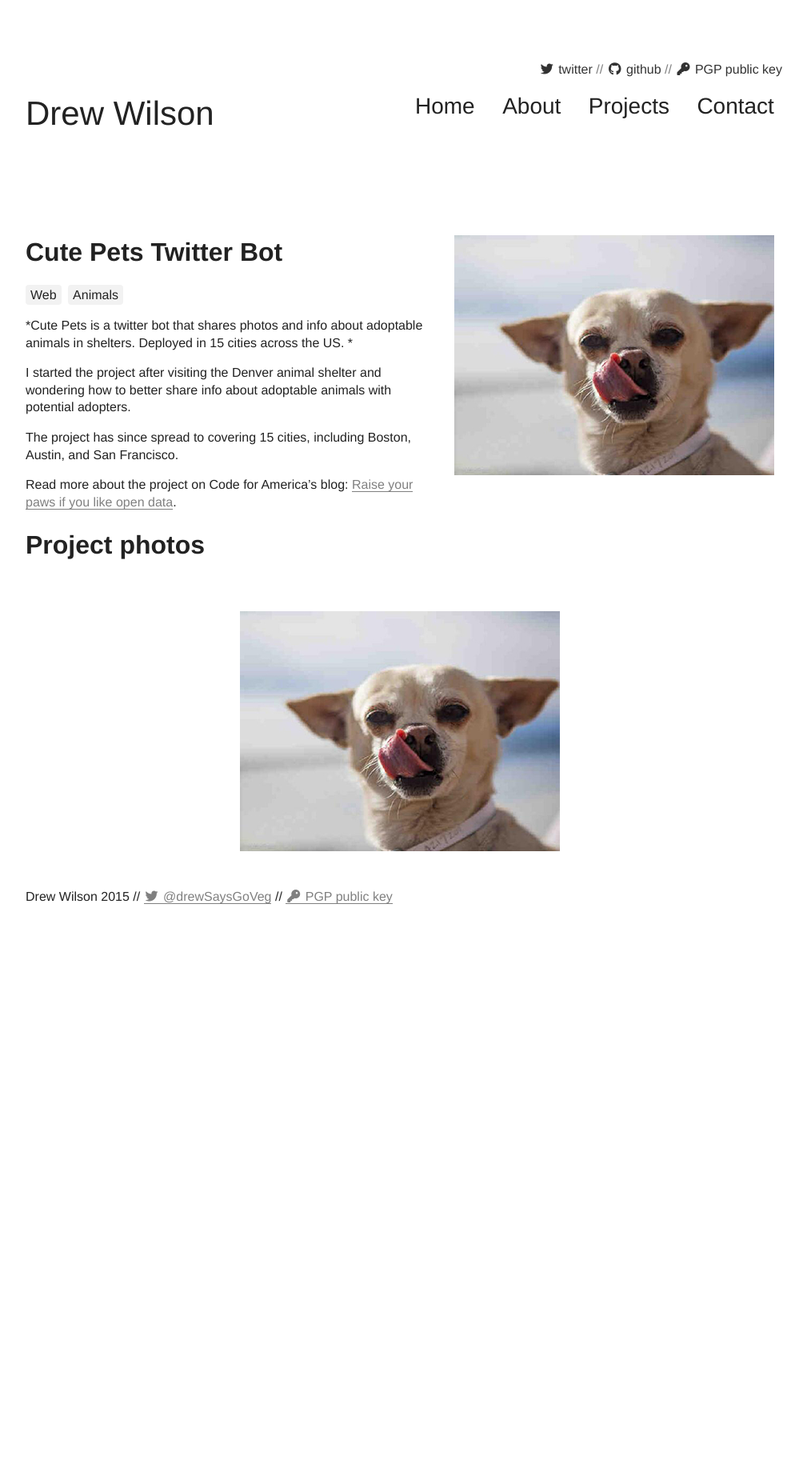
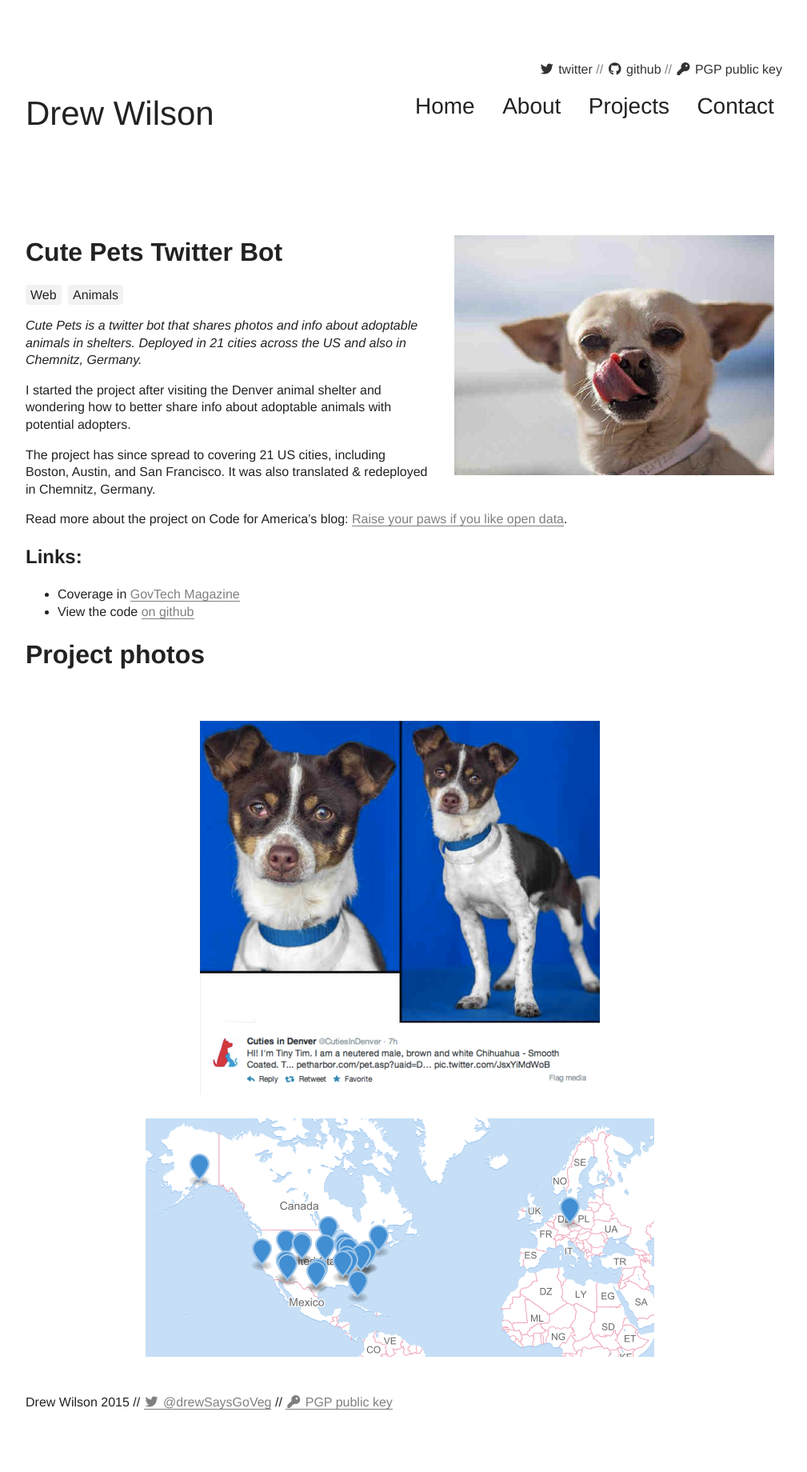
Before and after one commit to drewrwilson/drewrwilson.github.io, a Jekyll site: the page built from _posts/projects/2014-03-01-cute-pets-bot-open-data.md, in a window 1280 px wide. Shown: the whole page at 80% size, without its empty margins (140-1149 px from the left). Built offline with Jekyll 4.4.1, drawn with Linux system fonts in a browser that asks for light colours; nearby versions of some CDN libraries; library files that are not in the unit come from our copies; before the commit the page ends 1208 px from its top, so only the background shows below that.

Commit message:
upadd more links & imgs to cutepets page

```diff
--- a/_posts/projects/2014-03-01-cute-pets-bot-open-data.md
+++ b/_posts/projects/2014-03-01-cute-pets-bot-open-data.md
@@ -4,18 +4,23 @@ title: Cute Pets Twitter Bot
 description: "Twitter bot that shares pictures & info about adoptable animals from the shelter in Denver. Scrapes data from gov webpage, posts to twitter."
 link: https://twitter.com/CutiesInDenver
 images:
-- cuties-twitter-bot-sm.jpg
-thumbnail: cuties-twitter-bot-sm.jpg
+- cutepets/awwww-look-at-tiny-tim.png
+- cutepets/cuties-twitter-bot-cutepetseverywhere.png
+thumbnail: cutepets/cuties-twitter-bot-sm.jpg
 tags: [web, animals]
 categories:
 - projects
 - featuredprojects
 ---
 
-*Cute Pets is a twitter bot that shares photos and info about adoptable animals in shelters. Deployed in 15 cities across the US. *
+*Cute Pets is a twitter bot that shares photos and info about adoptable animals in shelters. Deployed in 21 cities across the US and also in Chemnitz, Germany.*
 
 I started the project after visiting the Denver animal shelter and wondering how to better share info about adoptable animals with potential adopters.
 
-The project has since spread to covering 15 cities, including Boston, Austin, and San Francisco.
+The project has since spread to covering 21 US cities, including Boston, Austin, and San Francisco. It was also translated & redeployed in Chemnitz, Germany.
 
 Read more about the project on Code for America's blog: [Raise your paws if you like open data](http://www.codeforamerica.org/blog/2014/04/28/raise-your-paws-if-you-like-open-data/).
+
+## Links:
+ * Coverage in [GovTech Magazine](http://www.govtech.com/data/What-Open-Data-Can-is-Doing-for-Pets.html)
+ * View the code [on github](http://github.com/codeforamerica/cutepets)
```
Also changed, not shown: assets/img/projects/cutepets/awwww-look-at-tiny-tim.png (added), assets/img/projects/cutepets/cuties-animated.gif (renamed from assets/img/projects/cuties-animated.gif), assets/img/projects/cutepets/cuties-twitter-bot-cutepetseverywhere.png (added), assets/img/projects/cutepets/cuties-twitter-bot-sm.jpg (renamed from assets/img/projects/cuties-twitter-bot-sm.jpg).
